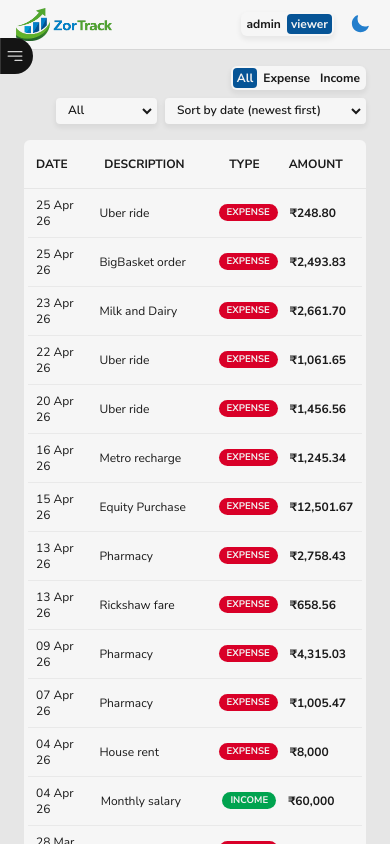
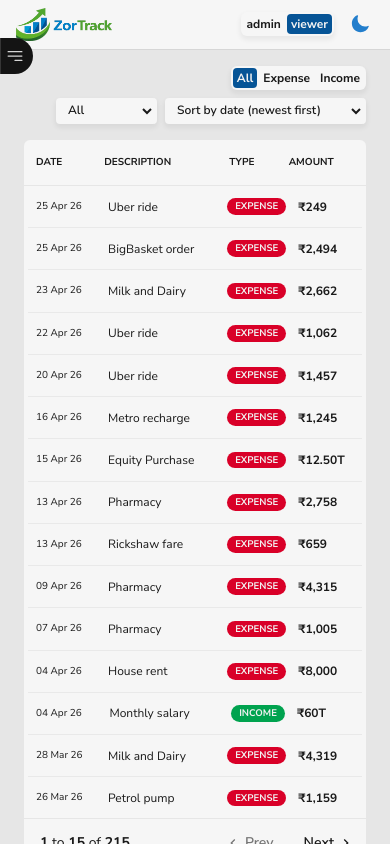
Before and after one commit to rishikesh-negi/fintracker-dashboard, a React (Vite) app: page /transactions in a window 390 px wide. Built offline with nearby package versions, Linux system fonts and the light colour scheme.

Commit message:
Fixed the responsiveness of transactions lists

```diff
--- a/src/components/RecentTransactions.tsx
+++ b/src/components/RecentTransactions.tsx
@@ -28,7 +28,7 @@ export default function RecentTransactions({ recentTransactions }: RecentTransac
         {recentTransactions.map((tr) => (
           <TransactionRow
             transaction={tr}
-            columns="grid-cols-[1.2fr_2.5fr_1fr_1.5fr] sm:grid-cols-[repeat(4,1fr)]"
+            columns="grid-cols-[1.4fr_2.5fr_1fr_1.3fr] sm:grid-cols-[repeat(4,1fr)]"
             key={`${tr.accountHolderName}${tr.transactionId}`}
           />
         ))}
--- a/src/components/Table.tsx
+++ b/src/components/Table.tsx
@@ -25,7 +25,7 @@ function Header({ children }: { children: ReactNode }) {
 
   return (
     <div
-      className={`grid ${columns} gap-x-4 md:gap-x-2 items-center px-3 md:px-4 py-4 md:py-6 border-b border-backdrop uppercase font-bold`}
+      className={`grid ${columns} gap-x-4 md:gap-x-2 items-center px-3 md:px-4 py-4 md:py-6 border-b border-backdrop text-[10px] sm:text-xs uppercase font-bold`}
       role="row">
       {children}
     </div>
--- a/src/components/TransactionRow.tsx
+++ b/src/components/TransactionRow.tsx
@@ -1,7 +1,7 @@
 import type { ComponentPropsWithoutRef } from "react";
 import type { Transaction } from "../store/accountSlice";
 import { format } from "date-fns";
-import { currencyFormatter } from "../utils/currencyFormatter";
+import { currencyFormatter, currencyFormatterCompact } from "../utils/currencyFormatter";
 import Tag from "./ui/Tag";
 
 type RecentTransactionProps = ComponentPropsWithoutRef<"li"> & {
@@ -16,13 +16,15 @@ export default function TransactionRow({ transaction, columns, ...props }: Recen
     <li
       {...props}
       className={`grid w-full ${columns} gap-3 items-center text-xs xl:text-sm px-2 py-2`}>
-      <span>{format(date, "dd MMM yy")}</span>
+      <span className="text-[10px] sm:text-xs">{format(date, "dd MMM yy")}</span>
       <span>{description}</span>
       <Tag
         text={transactionType}
         bgColor={`${transactionType === "expense" ? "bg-[#d90028]" : "bg-[#00a34f]"}`}
       />
-      <span className="font-bold">{currencyFormatter.format(amount)}</span>
+      <span className="font-bold">
+        {amount > 9999 ? currencyFormatterCompact.format(amount) : currencyFormatter.format(amount)}
+      </span>
     </li>
   );
 }
--- a/src/pages/Transactions.tsx
+++ b/src/pages/Transactions.tsx
@@ -135,7 +135,7 @@ export default function Transactions() {
             arg ? (
               <TransactionRow
                 transaction={arg}
-                columns="grid-cols-[1.2fr_2.5fr_1fr_1.5fr] sm:grid-cols-[repeat(4,1fr)]"
+                columns="grid-cols-[1.4fr_2.5fr_1fr_1.3fr] sm:grid-cols-[repeat(4,1fr)]"
                 key={`${arg.accountHolderName}${arg.accountNumber}${arg.transactionId}`}
               />
             ) : (
--- a/src/utils/currencyFormatter.ts
+++ b/src/utils/currencyFormatter.ts
@@ -1,7 +1,7 @@
 export const currencyFormatter = new Intl.NumberFormat("en-IN", {
   style: "currency",
   currency: "INR",
-  trailingZeroDisplay: "stripIfInteger",
+  maximumFractionDigits: 0,
 });
 
 export const currencyFormatterCompact = new Intl.NumberFormat("en-IN", {
@@ -9,4 +9,6 @@ export const currencyFormatterCompact = new Intl.NumberFormat("en-IN", {
   currency: "INR",
   notation: "compact",
   compactDisplay: "long",
+  maximumFractionDigits: 2,
+  trailingZeroDisplay: "stripIfInteger",
 });
```
